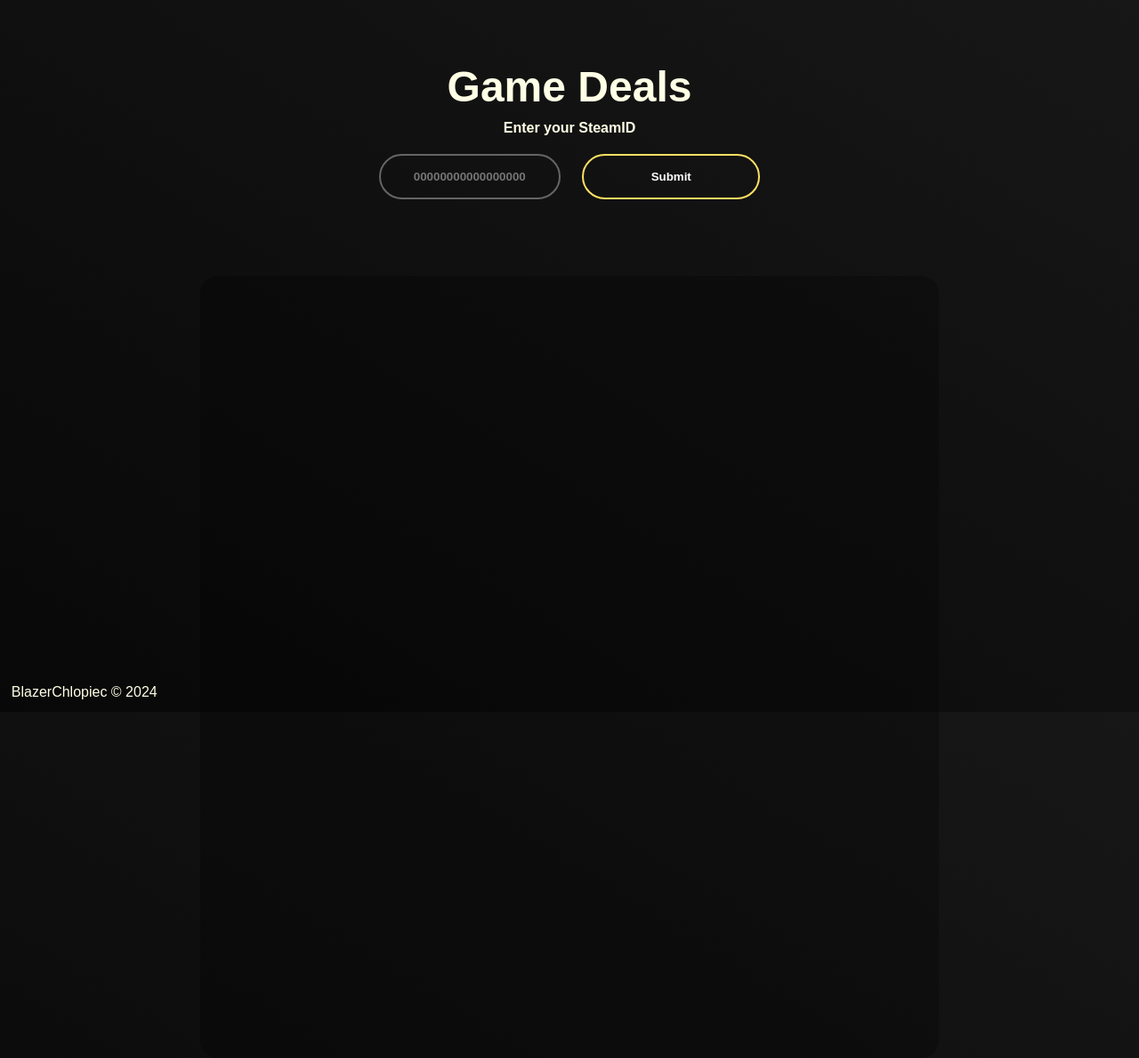
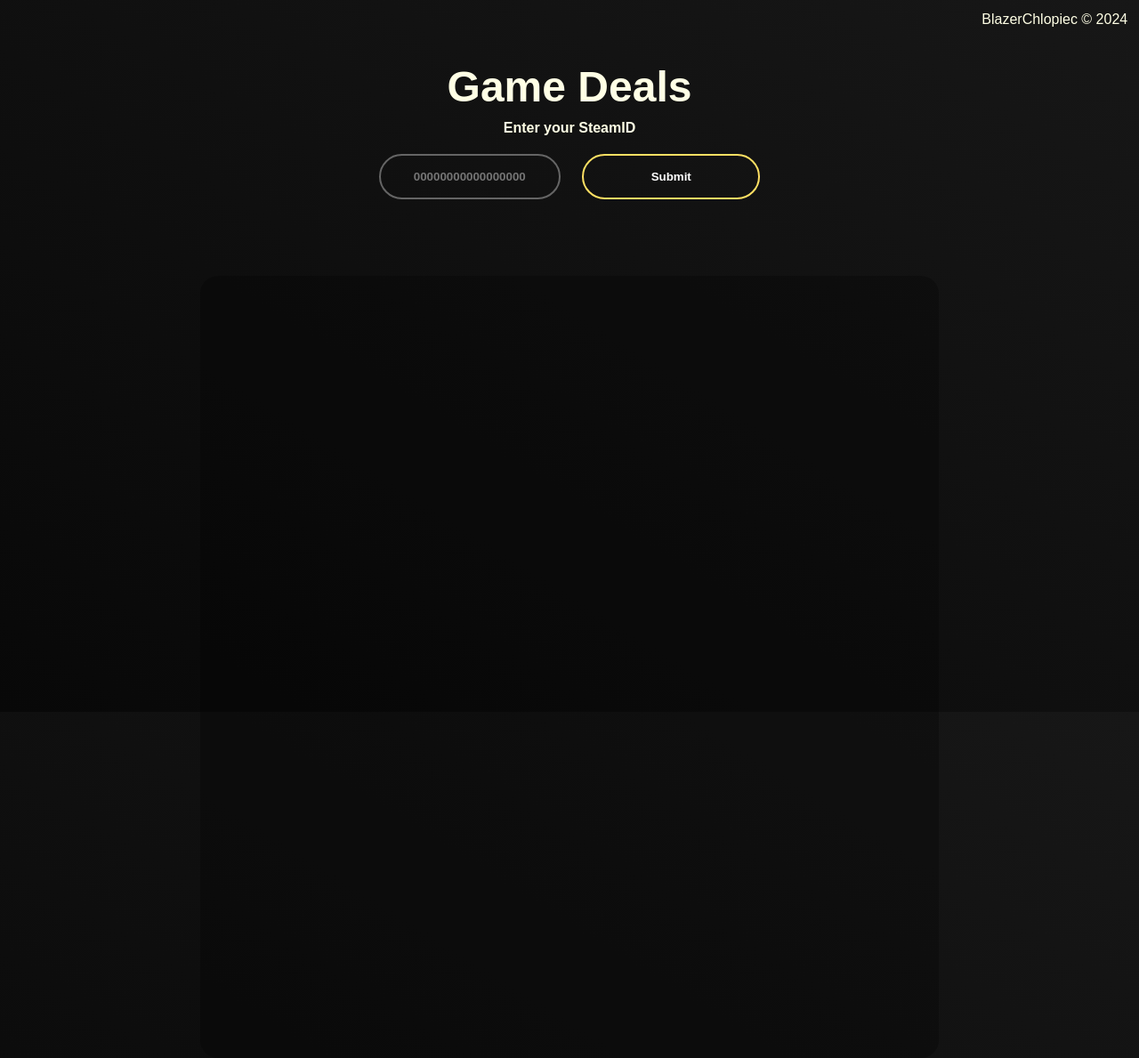
Before and after one commit to blazer2dev/steam-wishlist-viewer, a Flask app: page / in a window 1280 px wide. Shown: the whole page at 89% size. Run offline with Flask 3, Linux system fonts and the light colour scheme; parts of the project's set-up code (start-up, migrations or seed data) failed here and were passed over.

Commit message:
Footer On Up Right

```diff
--- a/routes.py
+++ b/routes.py
@@ -12,7 +12,7 @@
 def submit():
     steamid = request.form['steamid_input']
 
-    fake = True
+    fake = False
 
     if fake:
         fake_data = GameData("bobas", 12312, 123132, 'https://img.gg.deals/52/c2/d98a5c9eac66dfb7eb44f998b5751e2f6390_307xr176.jpg', 'https://img.gg.deals/52/c2/d98a5c9eac66dfb7eb44f998b5751e2f6390_307xr176.jpg')
--- a/static/css/style.css
+++ b/static/css/style.css
@@ -20,7 +20,8 @@
 
 .content footer {
     position: fixed;
-    bottom: 0;
+    top: 0;
+    right: 0;
     margin: 1%;
     font-weight: lighter;
     z-index: 1;
```
